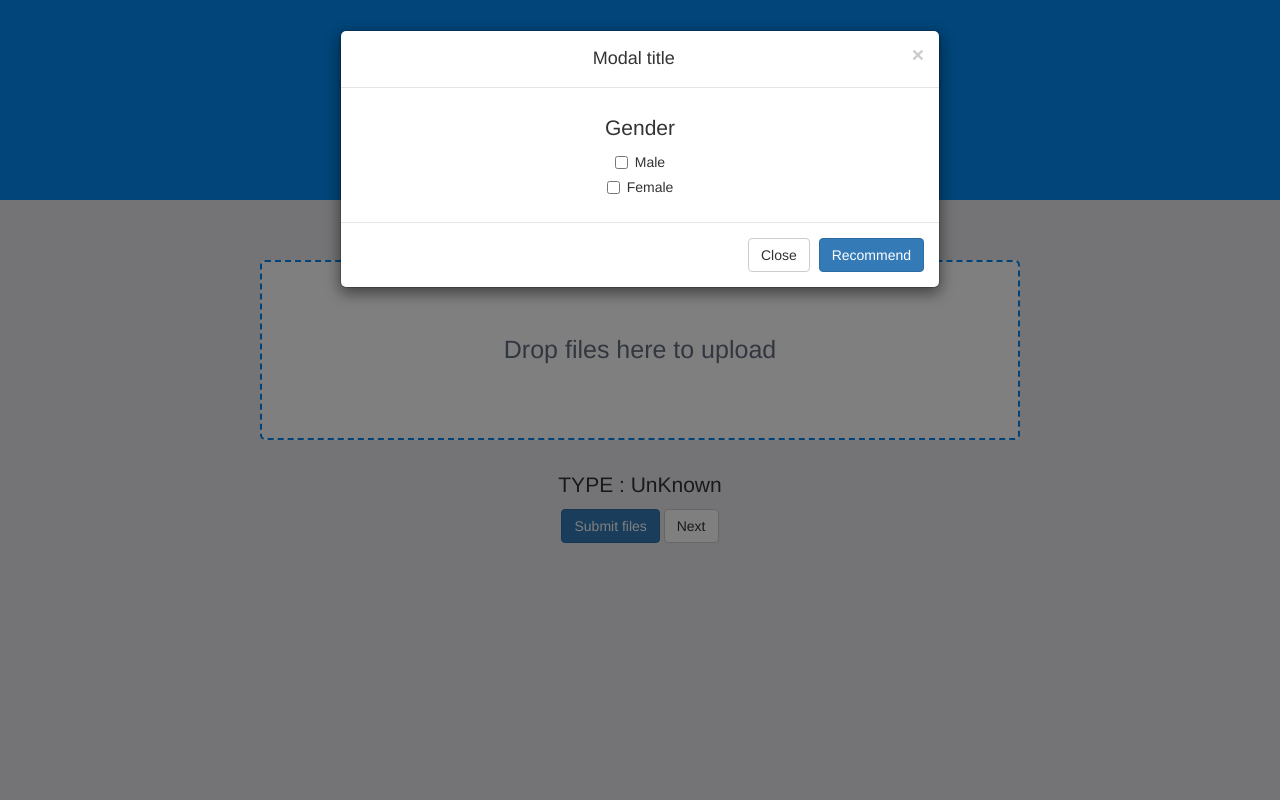
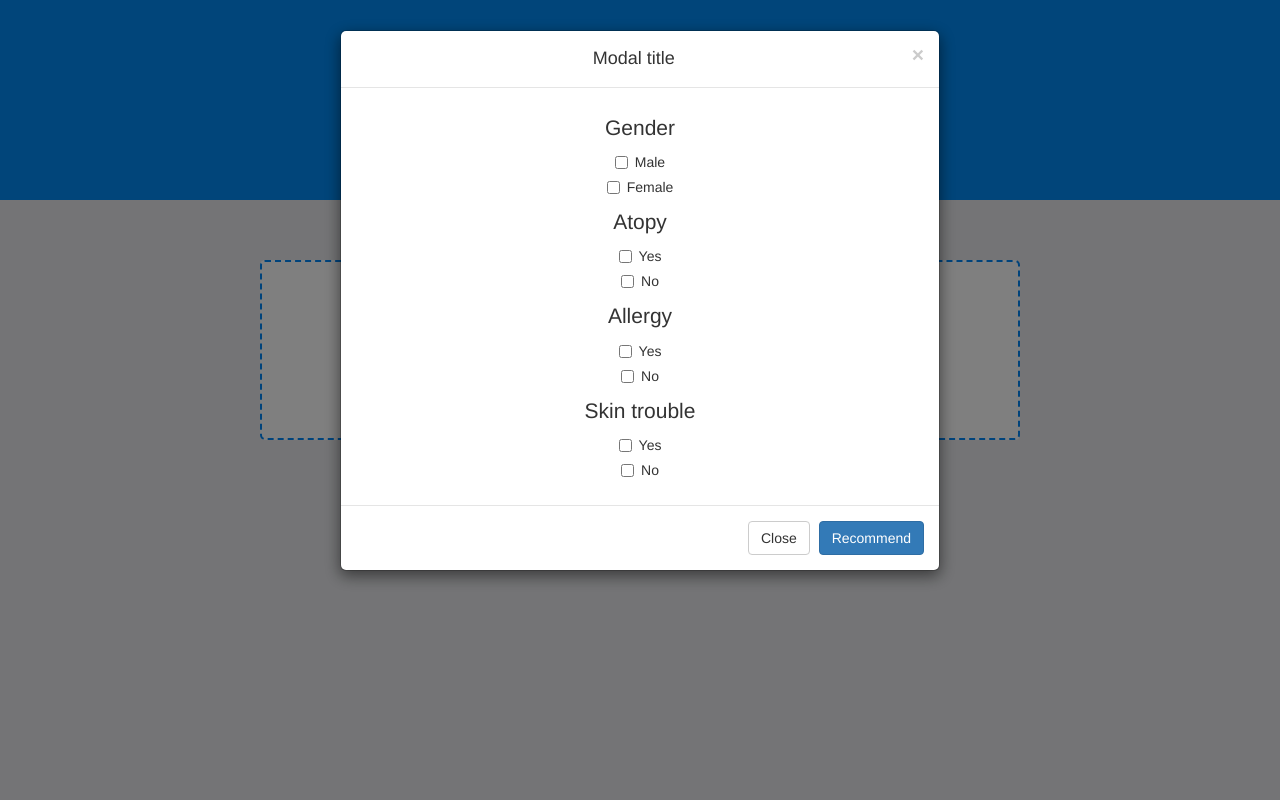
Before and after one commit to EJSohn/Skin-analizer, a Django app: page /main/ in a window 1280 px wide, after a click on "Next". Run offline with Django 3.2, Linux system fonts and the light colour scheme; some libraries are stand-ins or nearby versions.

Commit message:
add modal

```diff
--- a/SkinAnlizer/main/templates/main/index.html
+++ b/SkinAnlizer/main/templates/main/index.html
@@ -42,17 +42,52 @@
                             <h4 class="modal-title" id="myModalLabel">Modal title</h4>
                         </div>
                         <div class="modal-body">
+
                             <p class="lead">Gender</p>
                             <div class="checkbox">
                                 <label>
-                                    <input type="checkbox" value="">
-                                        Male
+                                    <input type="checkbox" value="">Male
                                 </label>
                             </div>
                             <div class="checkbox">
                                 <label>
-                                <input type="checkbox" value="">
-                                    Female
+                                <input type="checkbox" value="">Female
+                                </label>
+                            </div>
+
+                            <p class="lead">Atopy</p>
+                            <div class="checkbox">
+                                <label>
+                                    <input type="checkbox" value="">Yes
+                                </label>
+                            </div>
+                            <div class="checkbox">
+                                <label>
+                                    <input type="checkbox" value="">No
+                                </label>
+                            </div>
+
+                            <p class="lead">Allergy</p>
+                            <div class="checkbox">
+                                <label>
+                                    <input type="checkbox" value="">Yes
+                                </label>
+                            </div>
+                            <div class="checkbox">
+                                <label>
+                                    <input type="checkbox" value="">No
+                                </label>
+                            </div>
+
+                            <p class="lead">Skin trouble</p>
+                            <div class="checkbox">
+                                <label>
+                                    <input type="checkbox" value="">Yes
+                                </label>
+                            </div>
+                            <div class="checkbox">
+                                <label>
+                                    <input type="checkbox" value="">No
                                 </label>
                             </div>
                         </div>
```
